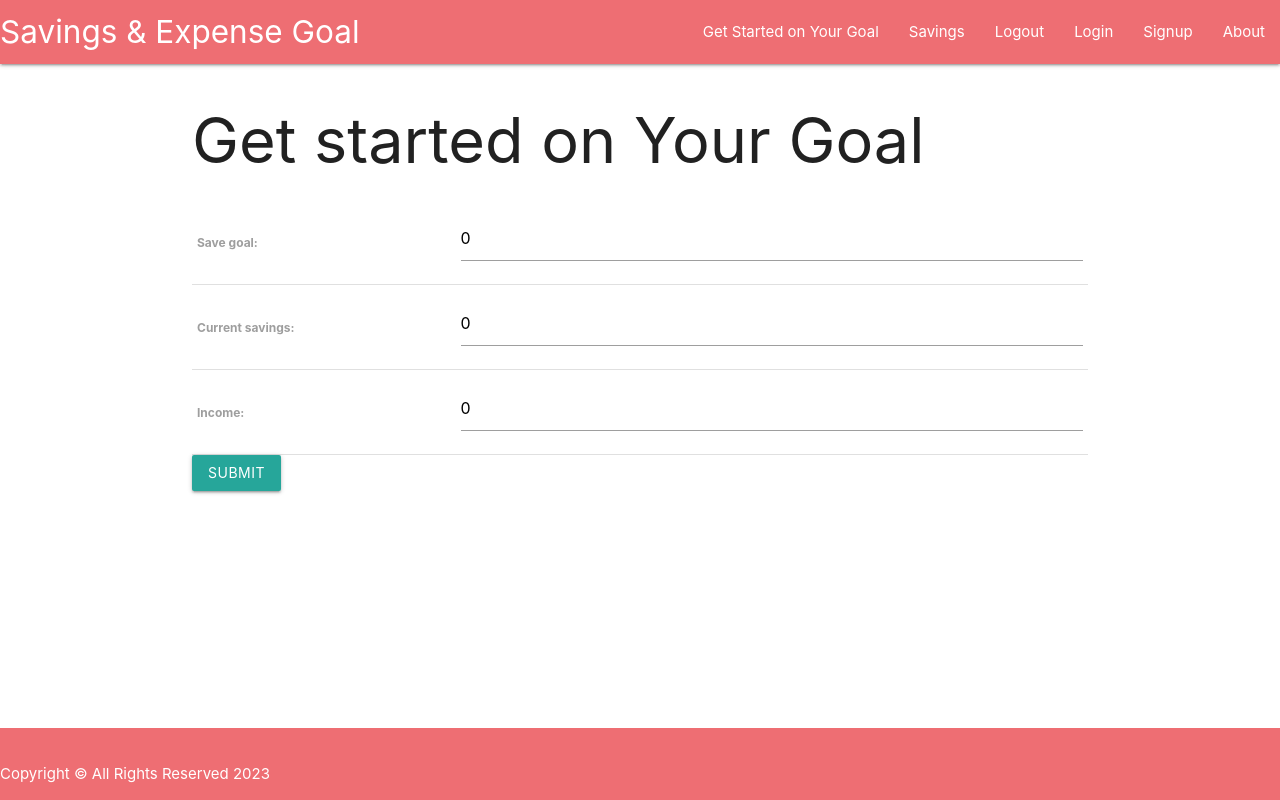
After one commit to danf8/savings-expense_goal_app, a Django app: page /savings/create/ in a window 1280 px wide. The commit adds this page. Run offline with Django 4.2, Linux system fonts and the light colour scheme.

```diff
--- a/main_app/models.py
+++ b/main_app/models.py
@@ -8,5 +8,8 @@ class Savings(models.Model):
     current_savings = models.IntegerField(default=0)
     income = models.IntegerField(default=0)
 
+    def get_absolute_url(self):
+        return reverse('saving_details', kwargs={'saving_id': self.id})
+
     def __str__(self):
         return str(self.save_goal)
--- a/main_app/templates/base.html
+++ b/main_app/templates/base.html
@@ -32,6 +32,9 @@
                 <ul class="right">
                     <a href="{% url 'savings_index' %}">Savings</a>
                 </ul>
+                <ul class="right">
+                    <a href="{% url 'saving_create' %}">Get Started on Your Goal</a>
+                </ul>
             </div>
         </nav>
     </header>
--- /dev/null
+++ b/main_app/templates/savings/saving_form.html
@@ -0,0 +1,24 @@
+{% extends 'base.html' %}
+
+{% block title %}
+{% if object %}
+<title>Update Income</title>
+{% else %}
+<title>Get started on Your Goal</title>
+{% endif %}
+{% endblock %}
+
+{% block content %}
+{% if object %}
+<h1>Update Income</h1>
+{% else %}
+<h1>Get started on Your Goal</h1>
+{% endif %}
+<form method="POST">
+    {% csrf_token %}
+    <table>
+        {{form.as_table}}
+    </table>
+    <input type="submit" value="Submit" class="btn">
+</form>
+{% endblock %}
--- a/main_app/urls.py
+++ b/main_app/urls.py
@@ -3,7 +3,11 @@ from . import views
 
 urlpatterns= [
     path('', views.home),
+    path('accounts/signup', views.signup, name='signup'),
     path('about/', views.about),
     path('savings/', views.savings, name='savings_index'),
-    path('accounts/signup', views.signup, name='signup'),
+    path('savings/<int:saving_id>/', views.saving_details, name='saving_details'),
+    path('savings/create/', views.SavingsCreate.as_view(), name='saving_create'),
+    path('savings/<int:pk>/update/', views.SavingsUpdate.as_view(), name='update_savings'),
+    path('savings/<int:pk>/delete/',views.SavingsDelete.as_view(), name='delete_savings'),
 ]
--- a/main_app/views.py
+++ b/main_app/views.py
@@ -1,6 +1,7 @@
 from django.shortcuts import render, redirect
 from .models import Savings
 from django.views.generic import ListView, DetailView
+from django.views.generic.edit import CreateView, UpdateView, DeleteView
 from django.contrib.auth import login
 from django.contrib.auth.forms import UserCreationForm
 # Create your views here.
@@ -15,6 +16,11 @@ def savings(request):
     savings = Savings.objects.all()
     return render(request, 'savings/index.html', {'savings': savings})
 
+def saving_details(request, saving_id):
+    saving = Savings.objects.get(id=saving_id)
+    return render(request, 'savings/detail.html', {'saving': saving})
+
+
 def signup(request):
     error_message = ''
     if request.method == 'POST':
@@ -27,3 +33,20 @@ def signup(request):
             error_message = 'OOPS, not a valid sign up - try again'
     form = UserCreationForm()
     return render(request, 'registration/signup.html', {'form': form, 'error': error_message})
+
+
+class SavingsCreate(CreateView):
+    model = Savings
+    fields = '__all__'
+    template_name = 'savings/saving_form.html'
+
+class SavingsUpdate(UpdateView):
+    model = Savings
+    fields = 'income',
+    template_name = 'savings/saving_form.html'
+
+
+class SavingsDelete(DeleteView):
+    model = Savings
+    success_url = '/savings/'
+    template_name = 'savings/delete.html'
```
Also changed, not shown: main_app/templates/savings/delete.html (added, +15 -0 lines), main_app/templates/savings/detail.html (added, +21 -0 lines), main_app/templates/savings/index.html (+6 -6 lines).
